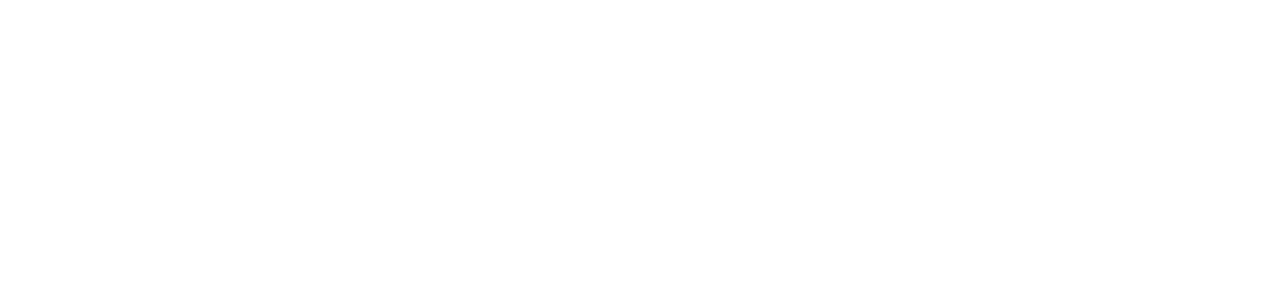
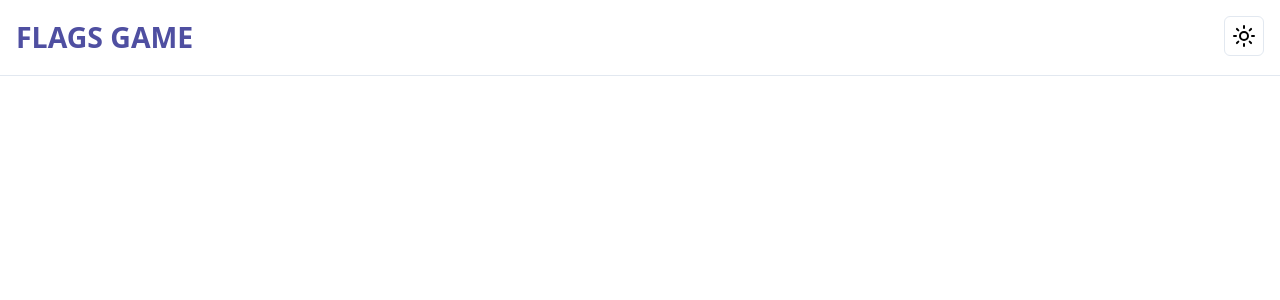
Before and after one commit to kevinanielsen/flags-game, a Next.js app: page / in a window 1280 px wide. Shown: the top 300 px of the page. Built offline with nearby package versions, Linux system fonts and the light colour scheme.

Commit message:
feat: implement navbar component

```diff
--- a/app/layout.tsx
+++ b/app/layout.tsx
@@ -1,3 +1,4 @@
+import Navbar from "@/components/navbar";
 import "./globals.css";
 import type { Metadata } from "next";
 
@@ -13,7 +14,10 @@
 }) {
   return (
     <html lang="en">
-      <body>{children}</body>
+      <body>
+        <Navbar />
+        {children}
+      </body>
     </html>
   );
 }
```
